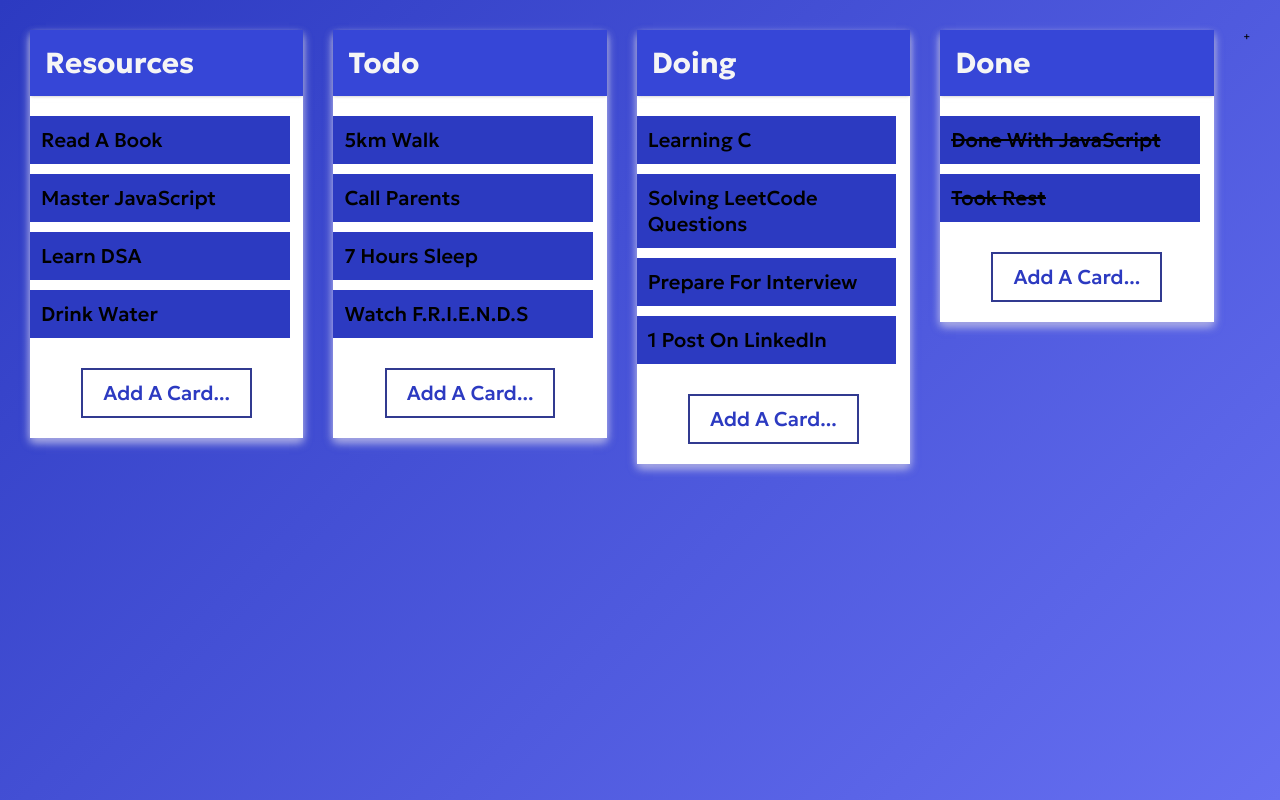
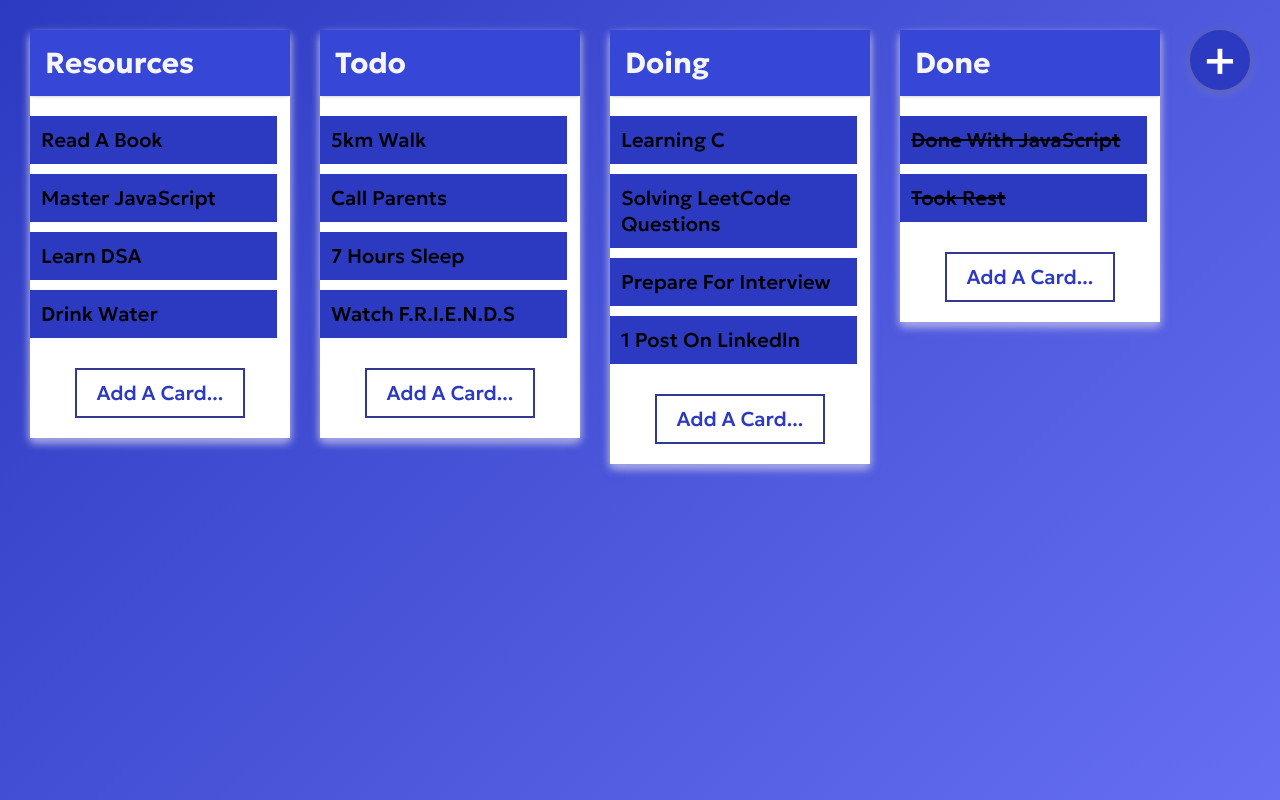
Before and after one commit to jatinn21/Jira_Board_HTML_CSS_and_JS, a plain HTML site: page index.html in a window 1280 px wide. Drawn offline with Linux system fonts and the light colour scheme.

Commit message:
Added "Add Board Button"

```diff
--- a/style.css
+++ b/style.css
@@ -1,57 +1,59 @@
-  @import url('https://fonts.googleapis.com/css2?family=Geologica:wght@100;500;600;700&display=swap');
+@import url("https://fonts.googleapis.com/css2?family=Geologica:wght@100;500;600;700&display=swap");
 
-*{
+* {
   margin: 0;
   padding: 0;
   box-sizing: border-box;
 }
 
-html{
+html {
   font-size: 62.5%;
 }
 
-body{
+body {
   height: 100vh;
   width: 100%;
-    display:flex;
+  display: flex;
   justify-content: center;
   align-items: start;
   gap: 3rem;
   padding: 3rem;
-background: #2C3AC1;
-background: linear-gradient(135deg, #2C3AC1, #666FF1);
-    font-family: 'Geologica', sans-serif;
+  background: #2c3ac1;
+  background: linear-gradient(135deg, #2c3ac1, #666ff1);
+  font-family: "Geologica", sans-serif;
 }
 
-body section{
+body section {
   width: 30%;
   height: max-content;
   background-color: white;
   font-size: 2rem;
-    box-shadow: rgba(139, 139, 217, 0.726) 0px 5px 9px -1px, rgba(255, 255, 255, 0.847) 0px 4px 9px -1px;
+  box-shadow: rgba(139, 139, 217, 0.726) 0px 5px 9px -1px,
+    rgba(255, 255, 255, 0.847) 0px 4px 9px -1px;
 }
 
-section h2{
+section h2 {
   font-size: 2.9rem;
   padding: 1.5rem;
   height: 10%;
   width: 100%;
   font-weight: 900;
   text-transform: capitalize;
-    box-shadow: rgba(240, 240, 242, 0.25) 0px 2px 5px -1px, rgba(0, 0, 0, 0.3) 0px 1px 3px -1px;
+  box-shadow: rgba(240, 240, 242, 0.25) 0px 2px 5px -1px,
+    rgba(0, 0, 0, 0.3) 0px 1px 3px -1px;
   background: #3646d7;
   color: whitesmoke;
 }
 
-section div{
+section div {
   display: flex;
   flex-direction: column;
   justify-content: start;
   margin-top: 1rem;
 }
 
-section div p{
-    font-family: 'Geologica', sans-serif;
+section div p {
+  font-family: "Geologica", sans-serif;
   font-weight: 100 !important;
   word-wrap: break-word;
   cursor: grab;
@@ -61,14 +63,13 @@ section div p{
   margin-top: 1rem !important;
 }
 
-.boxes{
+.boxes {
   max-height: 80vh;
   overflow-y: scroll;
   width: 100%;
 }
 
-
-section main{
+section main {
   height: 90%;
   max-height: 80vh;
   display: flex;
@@ -79,65 +80,87 @@ section main{
   padding-bottom: 2rem;
 }
 
-.boxes,.footer_Box{
+.boxes,
+.footer_Box {
   min-height: 5rem;
 }
 
-.footer_Box{
+.footer_Box {
   border: 2px solid #313a90;
   padding: 1rem 2rem;
-    color:#2C3AC1;
-    display:flex;
-    transition: all .7s;
+  color: #2c3ac1;
+  display: flex;
+  transition: all 0.7s;
   justify-content: center;
   text-transform: capitalize;
   cursor: pointer !important;
 }
 
-
-
 .footer_Box:hover {
-    background-color: #2C3AC1;
+  background-color: #2c3ac1;
   border: 2px solid white;
   color: whitesmoke;
 }
 
-.boxes .lists{
+.boxes .lists {
   width: 100%;
-    border: 1px solid transparent ;
-    transition: all .7s;
-    background-color: #2C3AC1;
+  border: 1px solid transparent;
+  transition: all 0.7s;
+  background-color: #2c3ac1;
 }
 
-.boxes p{
+.boxes p {
   width: 95% !important;
   font-weight: 500 !important;
 }
 
-.boxes p:hover  {
+.boxes p:hover {
   background-color: rgb(255, 255, 255);
-    border: 1px solid #2C3AC1 ;
+  border: 1px solid #2c3ac1;
 
-    color: #2C3AC1;
-    opacity: .8;
-    box-shadow: rgba(240, 240, 242, 0.25) 0px 2px 5px -1px, rgba(0, 0, 0, 0.3) 0px 1px 3px -1px;
-
+  color: #2c3ac1;
+  opacity: 0.8;
+  box-shadow: rgba(240, 240, 242, 0.25) 0px 2px 5px -1px,
+    rgba(0, 0, 0, 0.3) 0px 1px 3px -1px;
 }
 
-.boxes::-webkit-scrollbar{
-    width: .8rem;
+.boxes::-webkit-scrollbar {
+  width: 0.8rem;
   margin-left: 1rem !important;
 }
 
-.boxes::-webkit-scrollbar-track{
+.boxes::-webkit-scrollbar-track {
   border-radius: 1rem;
   background-color: white;
 }
-.boxes::-webkit-scrollbar-thumb{
+.boxes::-webkit-scrollbar-thumb {
   border-radius: 1rem;
-    background-color: #2C3AC1;
+  background-color: #2c3ac1;
 }
 
-.box4{
+.box4 {
   text-decoration: line-through;
 }
+
+/* Add board */
+.add_button_sign {
+  padding: 3rem;
+  border-radius: 50%;
+  height: 6rem;
+  width: 6rem;
+  font-size: 5rem;
+  background-color: #2c3ac1;
+  box-shadow: rgba(240, 240, 242, 0.25) 0px 2px 10px 1px,
+    rgba(0, 0, 0, 0.3) 0px 1px 6px 1px;
+  cursor: pointer;
+  color: white;
+  display: grid;
+  place-content: center;
+  transition: all 0.5s ease-in-out;
+}
+
+.add_button_sign:hover {
+  rotate: 90deg;
+  box-shadow: rgba(240, 240, 242, 0.751) 0px 2px 10px 1px,
+    rgba(0, 0, 0, 0.651) 0px 1px 6px 1px;
+}
```
Lines whose indentation alone changed are shown as unchanged.
